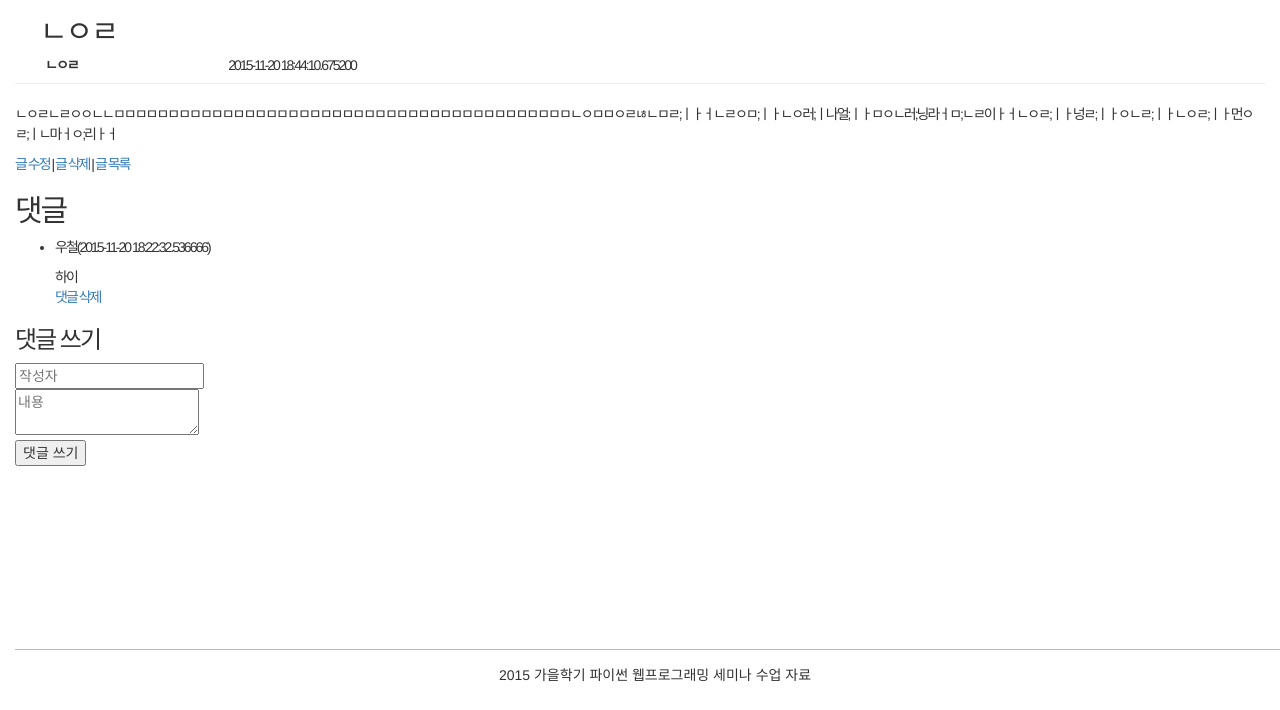
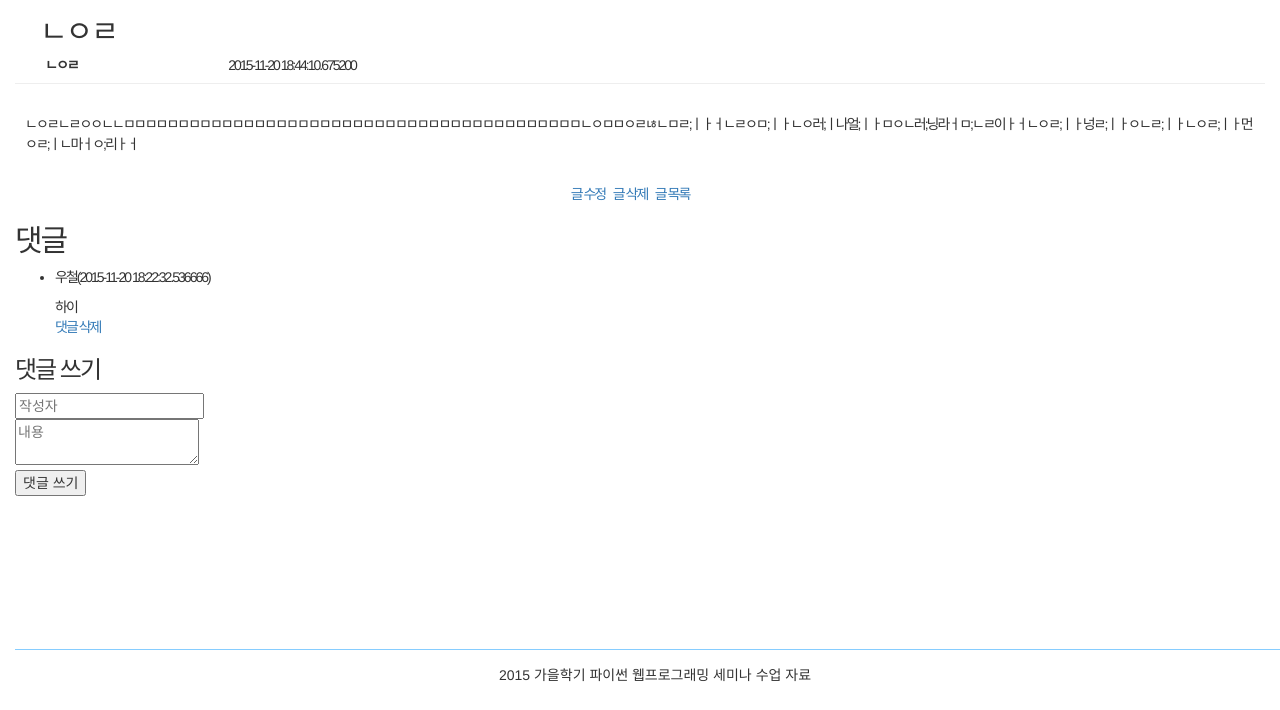
Before and after one commit to dlkorea/seminar2015, a Flask app: page /1 in a window 1280 px wide. Shown: the part 90-800 px from the top of the page. Run offline with Flask 2, Linux system fonts and the light colour scheme; data comes from the database, SQL or seed files in the repository; both versions use the stored data as it was after the commit; some libraries are stand-ins or nearby versions.

Commit message:
read.html content 영역 작업

```diff
--- a/static/style.css
+++ b/static/style.css
@@ -66,3 +66,10 @@ html {
 #read_title_area hr {
   margin-top: 10px;
 }
+#read_content {
+  margin: 30px 10px;
+}
+#read_button_group {
+  margin-right: 20px;
+  text-align: center;
+}
--- a/templates/read.html
+++ b/templates/read.html
@@ -19,9 +19,13 @@
 <div id="read_content">
 	<p>{{ article.content }}</p>
 </div>
-<a href="{{ url_for('modify', article_id=article.id) }}">글 수정</a> |
-<a href="{{ url_for('delete', article_id=article.id) }}">글 삭제</a> |
+<div id="read_button_group">
+	<a href="{{ url_for('modify', article_id=article.id) }}">글 수정&nbsp;&nbsp;&nbsp;</a>
+	<a href="{{ url_for('delete', article_id=article.id) }}">글 삭제&nbsp;&nbsp;&nbsp;</a>
 	<a href="{{ url_for('index') }}">글 목록</a>
+</div>
+
+<div id="read_comment_area">
 	<h2>댓글</h2>
 	<ul>
 		{% for comment in comments %}
@@ -40,4 +44,5 @@
 		<textarea name="content" placeholder="내용"></textarea><br>
 		<button type="submit">댓글 쓰기</button>
 	</form>
+</div>
 {% endblock %}
```
Also changed, not shown: db.sqlite. Lines whose indentation alone changed are shown as unchanged.
